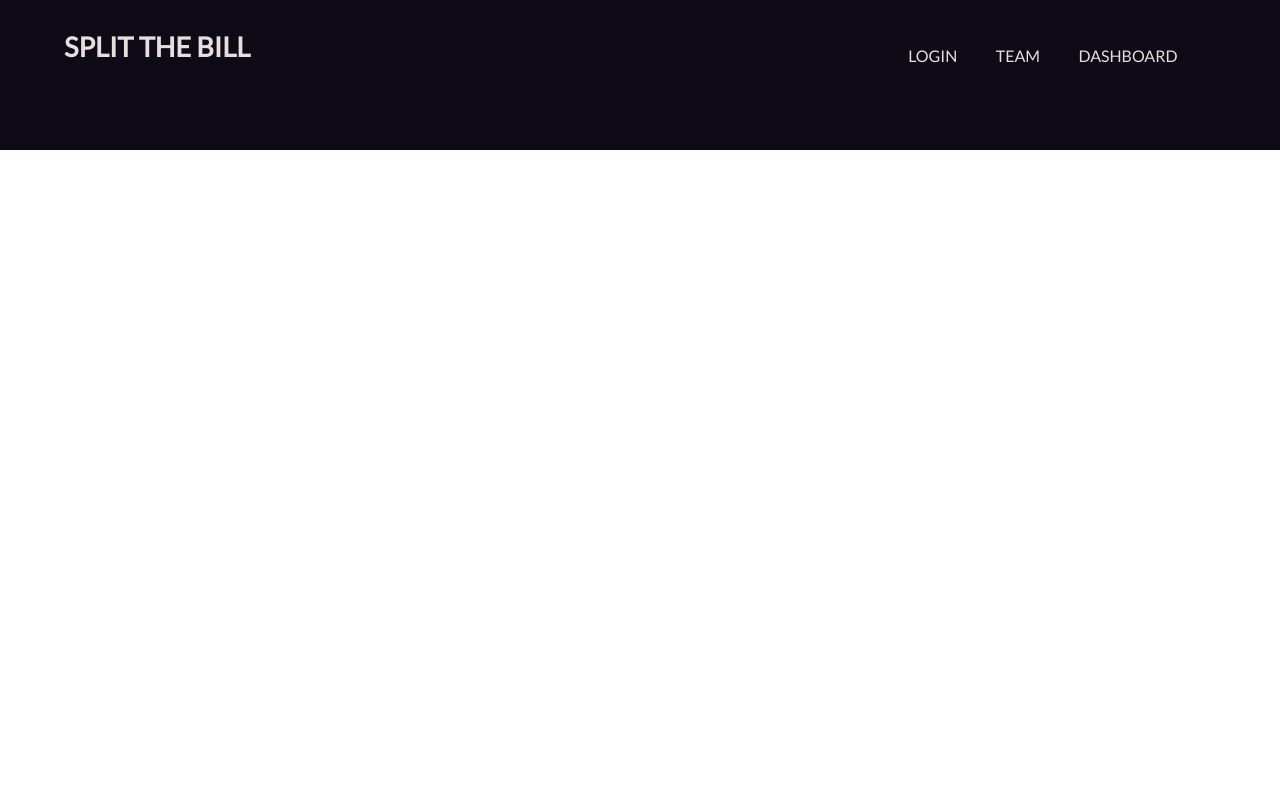
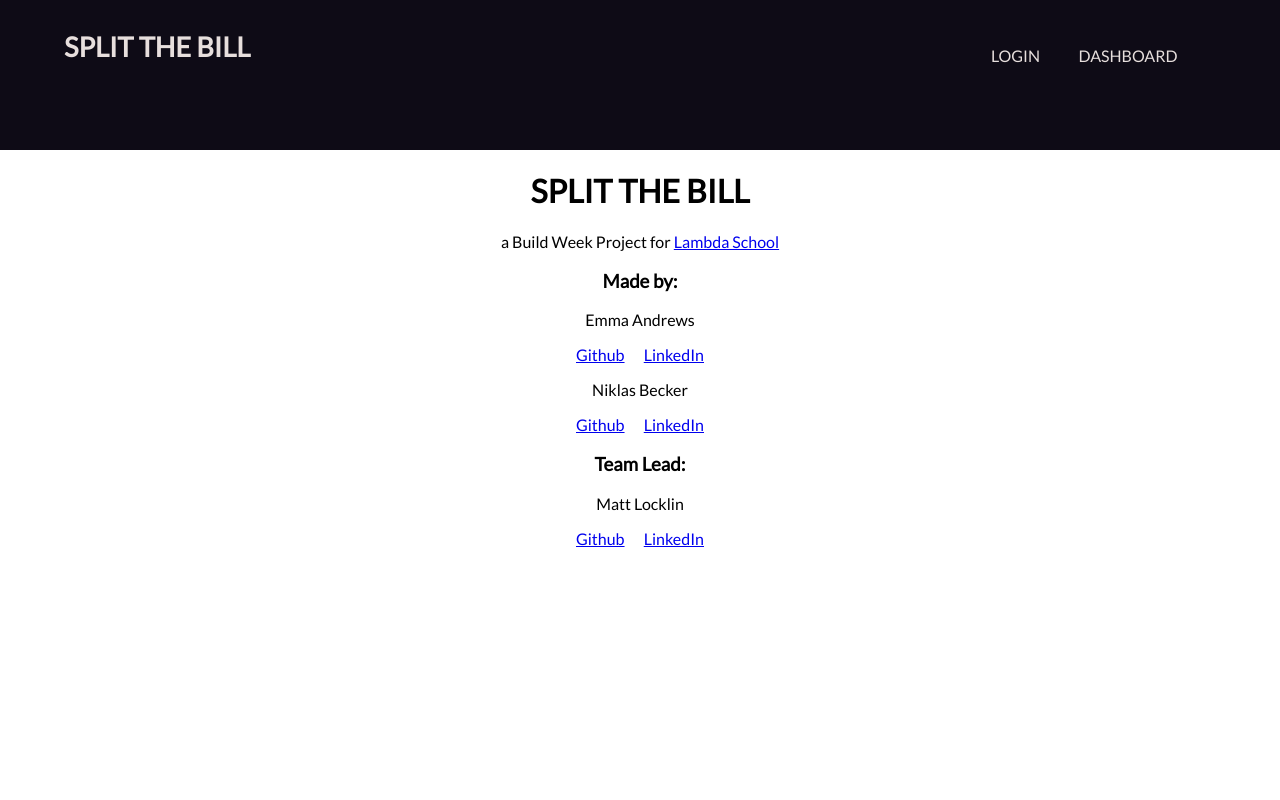
Before and after one commit to Build-Week-Unit-3-Split-The-Bill/Front-End, a React (Create React App) app: page / in a window 1280 px wide. Shown: the top 800 px of the page. Built offline with nearby package versions, Linux system fonts and the light colour scheme.

Commit message:
change stylign added component

```diff
--- a/src/App.css
+++ b/src/App.css
@@ -270,3 +270,54 @@ button {
 .bill button {
   margin-bottom: 2%;
 }
+
+.notification-grid {
+  display: flex;
+  flex-direction: column;
+  flex-wrap: wrap;
+}
+
+.notification-card {
+  width: 300px;
+  padding: 20px;
+  border: 1px solid white;
+  font-size: 1.2rem;
+  margin-bottom: -30px;
+  display: flex;
+  justify-content: space-between;
+  flex-direction: row;
+}
+
+.home {
+  color: black;
+  margin-bottom: -300px; /* delete */
+}
+
+.credentials {
+  display: flex;
+  flex-direction: row;
+  width: 10%;
+  margin: 0 auto;
+  justify-content: space-between;
+}
+
+.register-button {
+  text-decoration: none;
+  background-color: black;
+  width: 40%;
+  margin: 0 auto;
+  padding: 10px;
+  margin-top: 10%;
+  border-radius: 8px;
+  font-family: 'Lato';
+  font-size: 1rem;
+}
+
+.link-no-css {
+  text-decoration: none;
+  color: white;
+}
+
+.login {
+  color: black;
+}
--- a/src/App.js
+++ b/src/App.js
@@ -113,7 +113,7 @@ function App(props) {
       />
       <Route exact path="/register" render={props => <Register {...props} />} />
       <Route
-        path="/bills/:id"
+        exact path="/bills/:id"
         render={props => <Bill {...props} user={user} />}
       />
       <Footer />
--- a/src/component/dashboard.js
+++ b/src/component/dashboard.js
@@ -31,6 +31,9 @@ export default function Dashboard(props) {
       <animated.div style={{ ...style, cursor: 'default', background: "#4EC5C1", color: "white" }}>
         <Notification
         {...props}
+        user={props.user}
+        setUser={props.setUser}
+        allUser={props.allUsers}
         onClick={onClick}
         />
       </animated.div>
--- a/src/component/home.js
+++ b/src/component/home.js
@@ -3,8 +3,28 @@ import React from 'react';
 
 function Home() {
   return (
-    <div>
+    <div className='home'>
+      <h1>SPLIT THE BILL</h1>
+      <p>a Build Week Project for <a target='_blank' href='https://lambdaschool.com'>Lambda School</a></p>
+      <h3>Made by:</h3>
+      <p>Emma Andrews</p>
+      <div className='credentials'>
+        <a target='_blank' href='https://github.com/ELAndrews'>Github</a>
 
+        <a target='_blank' href='https://www.linkedin.com/in/emma-andrews-b26768169/'>LinkedIn</a>
+      </div>
+      <p>Niklas Becker</p>
+      <div className='credentials'>
+        <a target='_blank' href='https://github.com/niklasbec'>Github</a>
+        <a target='_blank' href='https://www.linkedin.com/in/niklas-becker-a14305178/'>LinkedIn</a>
+      </div>
+
+      <h3>Team Lead:</h3>
+      <p>Matt Locklin</p>
+      <div className='credentials'>
+        <a target='_blank' href='https://github.com/Lockers'>Github</a>
+        <a target='_blank' href='https://www.linkedin.com/in/matthewlocklin/'>LinkedIn</a>
+      </div>
     </div>
   );
 }
--- a/src/component/login.js
+++ b/src/component/login.js
@@ -3,7 +3,8 @@ import { Link } from "react-router-dom";
 
 function Login(props) {
   return (
-    <div>
+    <div className='login'>
+      <h1>Login</h1>
       <form className="forms" onSubmit={props.handleSubmit}>
         <input
           onChange={props.handleChange}
@@ -20,8 +21,8 @@ function Login(props) {
           placeholder="Password"
         />
         <input type="submit" id="submit" />
-        <Link to="/register">
-          <button>Register</button>
+        <Link className='link-no-css' to="/register">
+          <p className='register-button'>Sign Up</p>
         </Link>
       </form>
     </div>
--- a/src/component/navbar.js
+++ b/src/component/navbar.js
@@ -43,9 +43,6 @@ function Navbar(props) {
                 <li>LOGIN</li>
               </Link>
             )}
-            <Link to="/team">
-              <li>TEAM</li>
-            </Link>
             <Link to="/dashboard">
               <li>DASHBOARD</li>
             </Link>
--- a/src/component/notification.js
+++ b/src/component/notification.js
@@ -1,7 +1,8 @@
 import React from 'react';
-
+import NotificationCard from './notificationCard';
 
 function Notifications(props) {
+
   return (
     <div>
       <div className='pointer' onClick={props.onClick}>
@@ -11,7 +12,7 @@ function Notifications(props) {
           width="100px"
           alt='animation logo'
         />
-      </div>
+       </div>
     </div>
   );
 }
--- /dev/null
+++ b/src/component/notificationCard.js
@@ -0,0 +1,14 @@
+import React from "react";
+
+
+function NotificationCard(props) {
+
+  return (
+    <div className="notification-card">
+      <h3>New Bill</h3>
+      <h4>${props.curr.amount}</h4>
+    </div>
+  );
+}
+
+export default NotificationCard;
```
